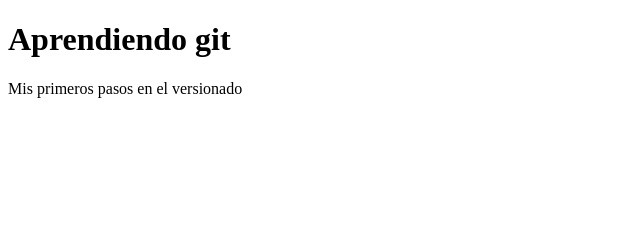
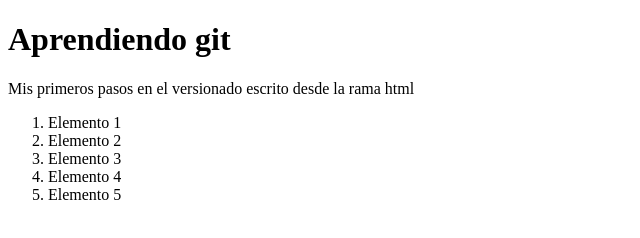
Before and after one commit to AdrianCode90/CURSO_DE_GIT, a plain HTML site: page index.html in a window 1280 px wide. Shown: the whole page, without its empty margins (0-640 px from the left). Drawn offline with Linux system fonts and the light colour scheme.

Commit message:
agregando index.js al index.html

```diff
--- a/index.html
+++ b/index.html
@@ -7,6 +7,14 @@
   </head>
   <body>
     <h1>Aprendiendo git</h1>
-    <p>Mis primeros pasos en el versionado</p>
+    <p>Mis primeros pasos en el versionado escrito desde la rama html</p>
+    <ol>
+      <li>Elemento 1</li>
+      <li>Elemento 2</li>
+      <li>Elemento 3</li>
+      <li>Elemento 4</li>
+      <li>Elemento 5</li>
+    </ol>
+    <script src="index.js"></script>
   </body>
 </html>
```
